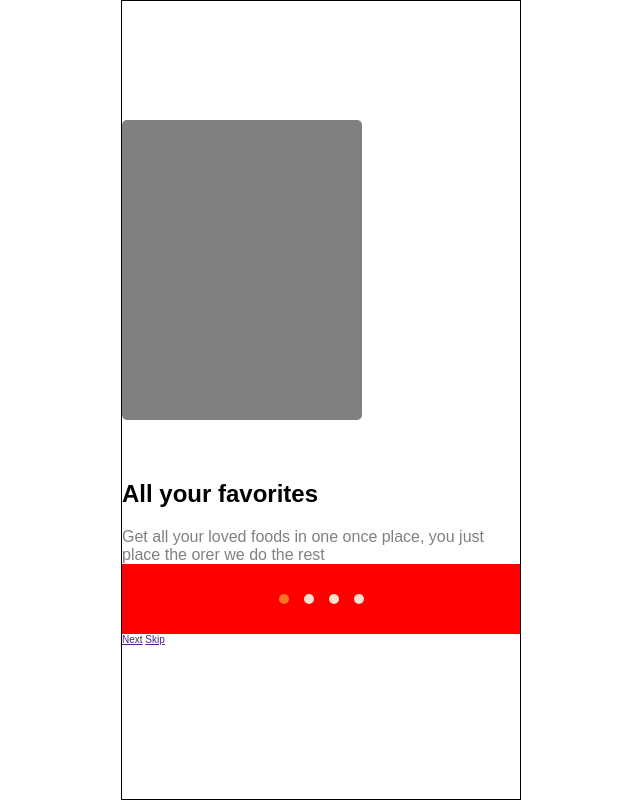
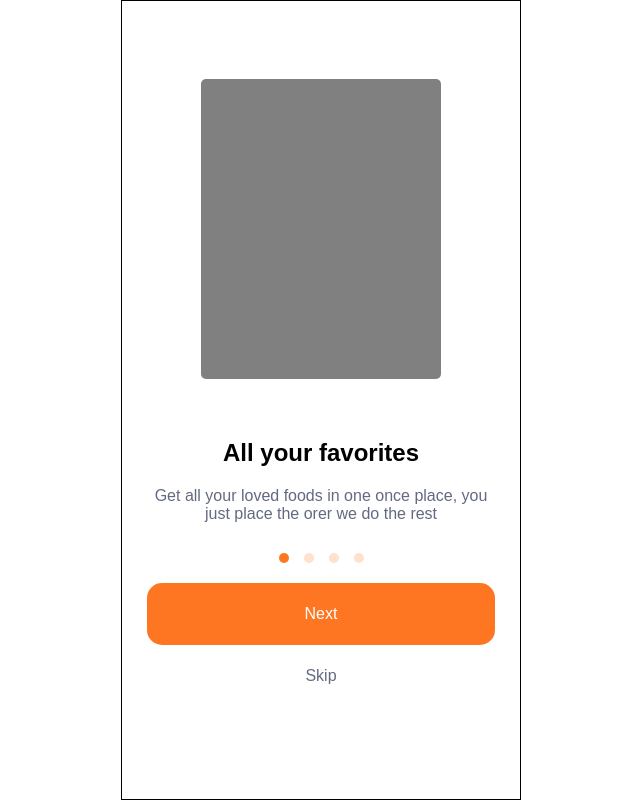
Before and after one commit to mar-lopez0/Prueba-corta-2-Lab, a plain HTML site: page login/banner1.html in a window 1280 px wide. Shown: the whole page, without its empty margins (319-959 px from the left). Drawn offline with Linux system fonts and the light colour scheme.

Commit message:
Actualizado

```diff
--- a/login/login.css
+++ b/login.css
@@ -1,4 +1,4 @@
-.cargador, .cargador a {
+.cargador{
     height: 100%;
     display: flex;
     align-items: center;
--- a/login/banner.css
+++ b/login/banner.css
@@ -1,7 +1,8 @@
-.section-banner {
-    height: 100%;
+.section-banner1 {
+    height: 750px;
     display: flex;
     flex-direction: column;
+    justify-content: center;
     align-items: center;
     text-align: center;
     padding: 0 2.5rem;
@@ -9,7 +10,7 @@
 }
 .img-banner {
     width: 100%;
-    margin-top: 30%;
+    margin-top: 10%;
     max-width: 24rem;
     height: 30rem;
     background-color: gray;
@@ -21,13 +22,13 @@
 }
 .section-banner1 p {
     font-size: 1.6rem;
-    color: gray;
+    color:#646982;
     margin-top: 2rem;
 }
 
 .div-puntos {
     width: 100%;
-    background-color: red;
+    height: 3rem;
     display: flex;
     justify-content: center;
     gap: 1.5rem;
@@ -45,7 +46,30 @@
     background-color: #FF7622;
 }
 .btn-next {
+    display: block;
     display: flex;
     background-color: #FF7622;
+    align-items: center;
+    border-radius: 15px;
+    justify-content: center;
+    width: 100%;
+    height: 6.2rem;
+    font-weight: 400;
+    font-size: 16px;
+    text-decoration: none;
+    color: #FFffff;
 
 }
+.btn-skip {
+    display: block;
+    display: flex;
+    align-items: center;
+    justify-content: center;
+    width: 100%;
+    height: 6.2rem;
+    font-weight: 400;
+    font-size: 16px;
+    text-decoration: none;
+    color: #646982;
+
+}
--- a/login/banner1.html
+++ b/login/banner1.html
@@ -14,12 +14,12 @@
         <p>Get all your loved foods in one once place,
             you just place the orer we do the rest</p>
             <div class="div-puntos">
-                <a href="" class="punto1"></a>
+                <a href="../login.html" class="punto1"></a>
                 <a href="" class="punto2"></a>
                 <a href="" class="punto3"></a>
                 <a href="" class="punto4"></a>
             </div>
-            <a href="" class="">Next</a>
+            <a href="" class="btn-next">Next</a>
             <a href="" class="btn-skip">Skip</a>
     </section>
 </body>
```
Also changed, not shown: login.html (added, +20 -0 lines), login/login.html (deleted, +0 -16 lines), Logo.png (renamed from login/Logo.png).
